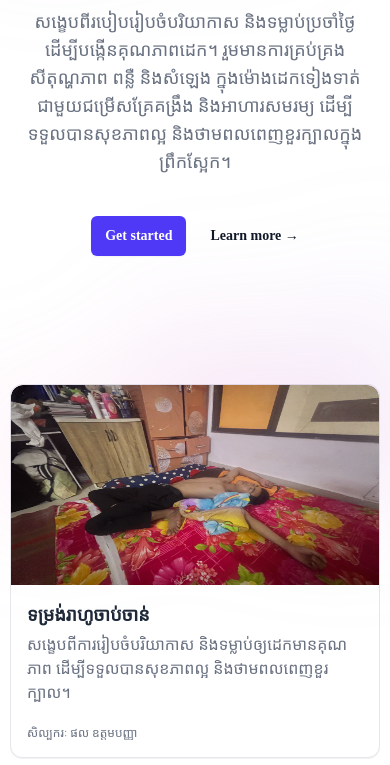
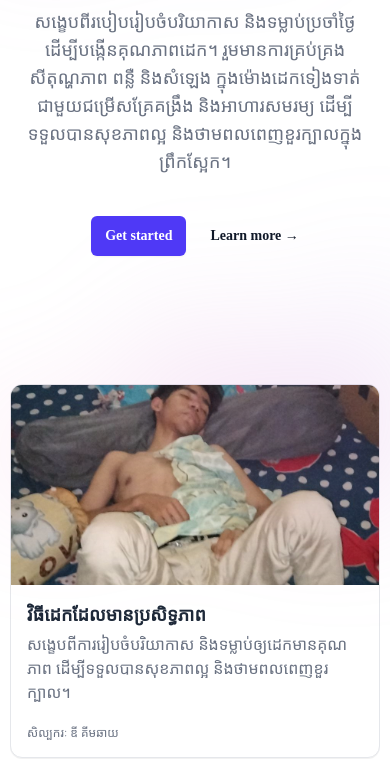
Before and after one commit to anda-g/website-kon-khmer, a plain HTML site: page index.html in a window 390 px wide. Shown: the part 256-1021 px from the top of the page. Drawn offline with nearby package versions, Linux system fonts and the light colour scheme; a web font is replaced by a local one.

Commit message:
update: more data and img

```diff
--- a/index.html
+++ b/index.html
@@ -269,8 +269,8 @@
       </div>
     </div>
 
-    <div class="grid px-2.5 lg:px-40 grid-cols-1 md:grid-cols-2 lg:grid-cols-4 gap-2.5 lg:gap-8">
-      <div class="flex flex-col bg-white border border-gray-200 shadow-2xs rounded-xl">
+    <div id="cardContainer" class="grid px-2.5 lg:px-40 grid-cols-1 md:grid-cols-2 lg:grid-cols-4 gap-2.5 lg:gap-8">
+      <!-- <div  class="flex flex-col bg-white border border-gray-200 shadow-2xs rounded-xl">
         <figure class="h-[200px] overflow-hidden flex justify-center items-start  rounded-t-xl">
           <img class="w-full h-full rounded-t-xl" src="./images/panha.jpg" alt="Card Image">
         </figure>
@@ -327,7 +327,7 @@
             សិល្បករៈ តេង បញ្ញា
           </p>
         </div>
-      </div>
+      </div> -->
     </div>
 
 
@@ -433,6 +433,7 @@
     </footer>
 
 
+    <script src="/main.js"></script>
 
     <script>
       let app = document.getElementById('app');
--- /dev/null
+++ b/main.js
@@ -0,0 +1,134 @@
+const data = [
+  {
+    title: "វិធីដេកដែលមានប្រសិទ្ធភាព",
+    des: "សង្ខេបពីការរៀបចំបរិយាកាស និងទម្លាប់ឲ្យដេកមានគុណភាព ដើម្បីទទួលបានសុខភាពល្អ និងថាមពលពេញខួរក្បាល។",
+    img: "images/chhay.jpg",
+    author: "ឌី គីមឆាយ",
+  },
+  {
+    title: "ដេកល្អជួយឲ្យខួរក្បាលស្រស់",
+    des: "សង្ខេបពីការរៀបចំបរិយាកាស និងទម្លាប់ឲ្យដេកមានគុណភាព ដើម្បីទទួលបានសុខភាពល្អ និងថាមពលពេញខួរក្បាល។",
+    img: "images/chhay01.jpg",
+    author: "ឌី គីមឆាយ",
+  },
+  {
+    title: "សម្រាកយប់យ៉ាងមានគុណភាព",
+    des: "សង្ខេបពីការរៀបចំបរិយាកាស និងទម្លាប់ឲ្យដេកមានគុណភាព ដើម្បីទទួលបានសុខភាពល្អ និងថាមពលពេញខួរក្បាល។",
+    img: "images/hour.jpg",
+    author: "លី ម៉េងហួ",
+  },
+  {
+    title: "ទម្លាប់គេងសម្រាប់សុខភាពល្អ",
+    des: "សង្ខេបពីការរៀបចំបរិយាកាស និងទម្លាប់ឲ្យដេកមានគុណភាព ដើម្បីទទួលបានសុខភាពល្អ និងថាមពលពេញខួរក្បាល។",
+    img: "images/kiry.jpg",
+    author: "ណូត គិរី",
+  },
+  {
+    title: "ដេកល្អដើម្បីការងារប្រសើរ",
+    des: "សង្ខេបពីការរៀបចំបរិយាកាស និងទម្លាប់ឲ្យដេកមានគុណភាព ដើម្បីទទួលបានសុខភាពល្អ និងថាមពលពេញខួរក្បាល។",
+    img: "images/leng01.jpg",
+    author: "ប៊ុនធី គឹមឡេង",
+  },
+  {
+    title: "ការដេកសម្រាប់ជីវិតល្អប្រសើរ",
+    des: "សង្ខេបពីការរៀបចំបរិយាកាស និងទម្លាប់ឲ្យដេកមានគុណភាព ដើម្បីទទួលបានសុខភាពល្អ និងថាមពលពេញខួរក្បាល។",
+    img: "images/nha01.jpg",
+    author: "ផល ឧត្តមបញ្ញា",
+  },
+  {
+    title: "គេងត្រឹមត្រូវគឺជាសុខភាពល្អ",
+    des: "សង្ខេបពីការរៀបចំបរិយាកាស និងទម្លាប់ឲ្យដេកមានគុណភាព ដើម្បីទទួលបានសុខភាពល្អ និងថាមពលពេញខួរក្បាល។",
+    img: "images/nha02.jpg",
+    author: "ផល ឧត្តមបញ្ញា",
+  },
+  {
+    title: "រៀបចំការគេងឲ្យបានល្អប្រសើរ",
+    des: "សង្ខេបពីការរៀបចំបរិយាកាស និងទម្លាប់ឲ្យដេកមានគុណភាព ដើម្បីទទួលបានសុខភាពល្អ និងថាមពលពេញខួរក្បាល។",
+    img: "images/nha03.jpg",
+    author: "ផល ឧត្តមបញ្ញា",
+  },
+  {
+    title: "គេងល្អដើម្បីមានថាមពលពេញថ្ងៃ",
+    des: "សង្ខេបពីការរៀបចំបរិយាកាស និងទម្លាប់ឲ្យដេកមានគុណភាព ដើម្បីទទួលបានសុខភាពល្អ និងថាមពលពេញខួរក្បាល។",
+    img: "images/nha04.jpg",
+    author: "ផល ឧត្តមបញ្ញា",
+  },
+  {
+    title: "ចិត្តស្ងប់ស្ងៀមសម្រាប់ដេកល្អ",
+    des: "សង្ខេបពីការរៀបចំបរិយាកាស និងទម្លាប់ឲ្យដេកមានគុណភាព ដើម្បីទទួលបានសុខភាពល្អ និងថាមពលពេញខួរក្បាល។",
+    img: "images/nha05.jpg",
+    author: "ផល ឧត្តមបញ្ញា",
+  },
+  {
+    title: "ដេកល្អជួយពង្រឹងប្រព័ន្ធភ្លើង",
+    des: "សង្ខេបពីការរៀបចំបរិយាកាស និងទម្លាប់ឲ្យដេកមានគុណភាព ដើម្បីទទួលបានសុខភាពល្អ និងថាមពលពេញខួរក្បាល។",
+    img: "images/nha06.jpg",
+    author: "ផល ឧត្តមបញ្ញា",
+  },
+  {
+    title: "ការដេកមានប្រសិទ្ធភាពខ្ពស់",
+    des: "សង្ខេបពីការរៀបចំបរិយាកាស និងទម្លាប់ឲ្យដេកមានគុណភាព ដើម្បីទទួលបានសុខភាពល្អ និងថាមពលពេញខួរក្បាល។",
+    img: "images/nha07.jpg",
+    author: "ផល ឧត្តមបញ្ញា",
+  },
+  {
+    title: "គេងល្អជាគន្លឹះនៃជីវិតល្អ",
+    des: "សង្ខេបពីការរៀបចំបរិយាកាស និងទម្លាប់ឲ្យដេកមានគុណភាព ដើម្បីទទួលបានសុខភាពល្អ និងថាមពលពេញខួរក្បាល។",
+    img: "images/panha.jpg",
+    author: "ផល ឧត្តមបញ្ញា",
+  },
+  {
+    title: "ការដេកល្អសម្រាប់សុខភាពផ្លូវចិត្ត",
+    des: "សង្ខេបពីការរៀបចំបរិយាកាស និងទម្លាប់ឲ្យដេកមានគុណភាព ដើម្បីទទួលបានសុខភាពល្អ និងថាមពលពេញខួរក្បាល។",
+    img: "images/sang.jpg",
+    author: "អ៊ូច សាំង",
+  },
+  {
+    title: "ទម្រង់បើកភ្លើងបៃតង",
+    des: "សង្ខេបពីការរៀបចំបរិយាកាស និងទម្លាប់ឲ្យដេកមានគុណភាព ដើម្បីទទួលបានសុខភាពល្អ និងថាមពលពេញខួរក្បាល។",
+    img: "images/teng.jpg",
+    author: "តេង បញ្ញា",
+  },
+  {
+    title: "របៀបដេកសម្រាប់ភាពរីកចម្រើន",
+    des: "សង្ខេបពីការរៀបចំបរិយាកាស និងទម្លាប់ឲ្យដេកមានគុណភាព ដើម្បីទទួលបានសុខភាពល្អ និងថាមពលពេញខួរក្បាល។",
+    img: "images/vannda.jpg",
+    author: "គង់ សុវណ្ណដា",
+  },
+  {
+    title: "គេងយ៉ាងល្អសម្រាប់ការរំលឹកល្អ",
+    des: "សង្ខេបពីការរៀបចំបរិយាកាស និងទម្លាប់ឲ្យដេកមានគុណភាព ដើម្បីទទួលបានសុខភាពល្អ និងថាមពលពេញខួរក្បាល។",
+    img: "images/vannda01.jpg",
+    author: "គង់ សុវណ្ណដា",
+  },
+  {
+    title: "សម្រាកយប់សម្រាប់ការយល់ច្បាស់",
+    des: "សង្ខេបពីការរៀបចំបរិយាកាស និងទម្លាប់ឲ្យដេកមានគុណភាព ដើម្បីទទួលបានសុខភាពល្អ និងថាមពលពេញខួរក្បាល។",
+    img: "images/vannda02.jpg",
+    author: "គង់ សុវណ្ណដា",
+  },
+];
+
+let dataCard = "";
+for (i = 0; i < data.length; i++) {
+  dataCard += `
+<div class="flex flex-col bg-white border border-gray-200 shadow-2xs rounded-xl overflow-hidden">
+            <figure class="h-[200px] w-full overflow-hidden flex justify-center items-center bg-gray-100">
+                <img class="object-cover w-full h-full" src="${data[i].img}" alt="Card Image">
+            </figure>
+            <div class="p-4 md:p-5">
+                <h3 class="text-lg font-bold text-gray-800">
+                    ${data[i].title}</p>
+                </h3>
+                <p class="mt-1 text-gray-500">
+                    ${data[i].des}
+                </p>
+                <p class="mt-5 text-xs text-gray-500">
+                    សិល្បករៈ ${data[i].author}
+                </p>
+            </div>
+        </div>
+`;
+}
+
+document.getElementById("cardContainer").innerHTML = dataCard;
```
Also changed, not shown: images/chhay01.jpg (added), images/kiry.jpg (added), images/leng01.jpg (added), images/nha01.jpg (added), images/nha02.jpg (added), images/nha03.jpg (added), images/nha04.jpg (added), images/nha05.jpg (added), images/nha06.jpg (added), images/nha07.jpg (added), images/sang.jpg (added), images/vannda.jpg (added), images/vannda01.jpg (added), images/vannda02.jpg (added).
